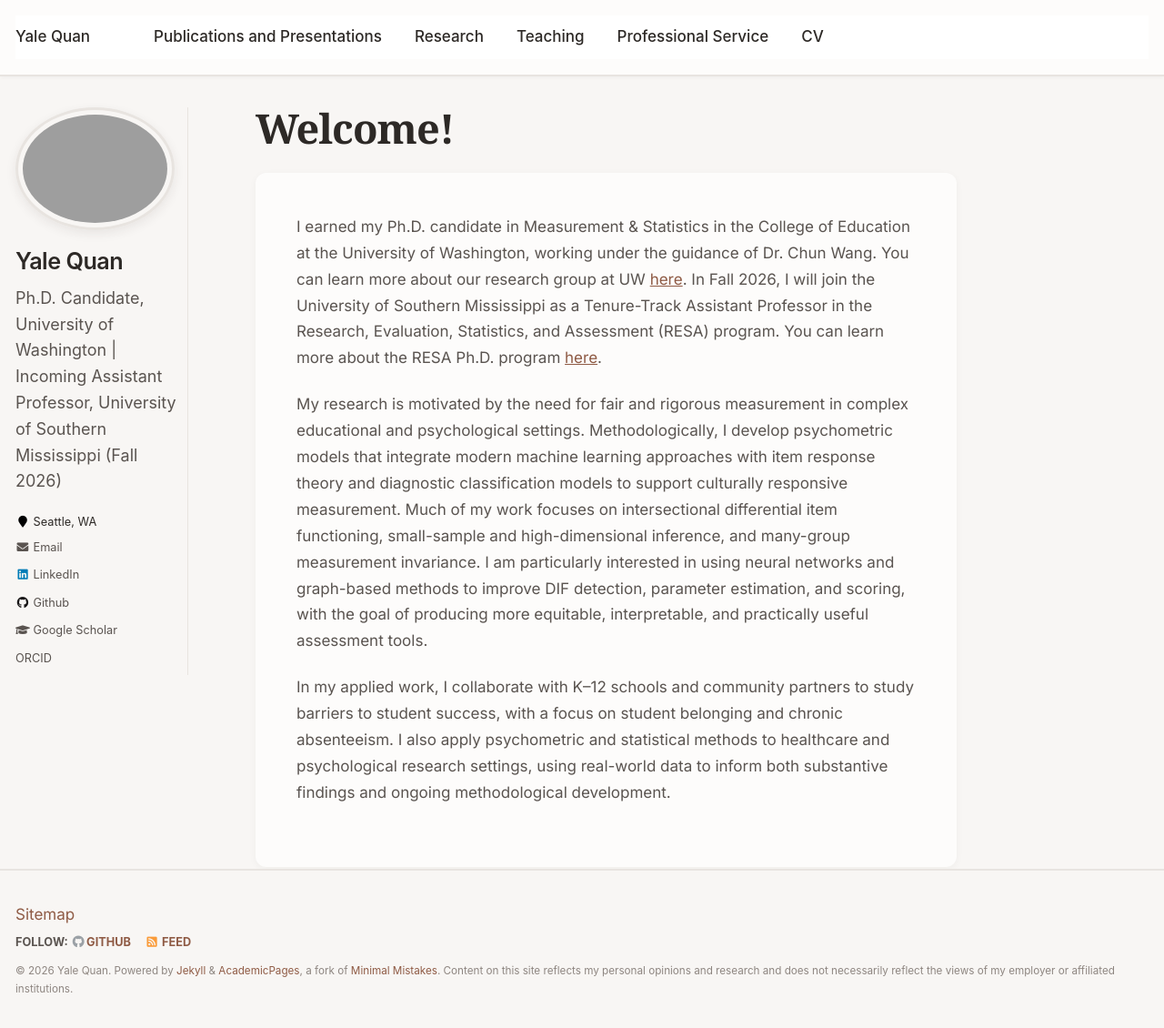
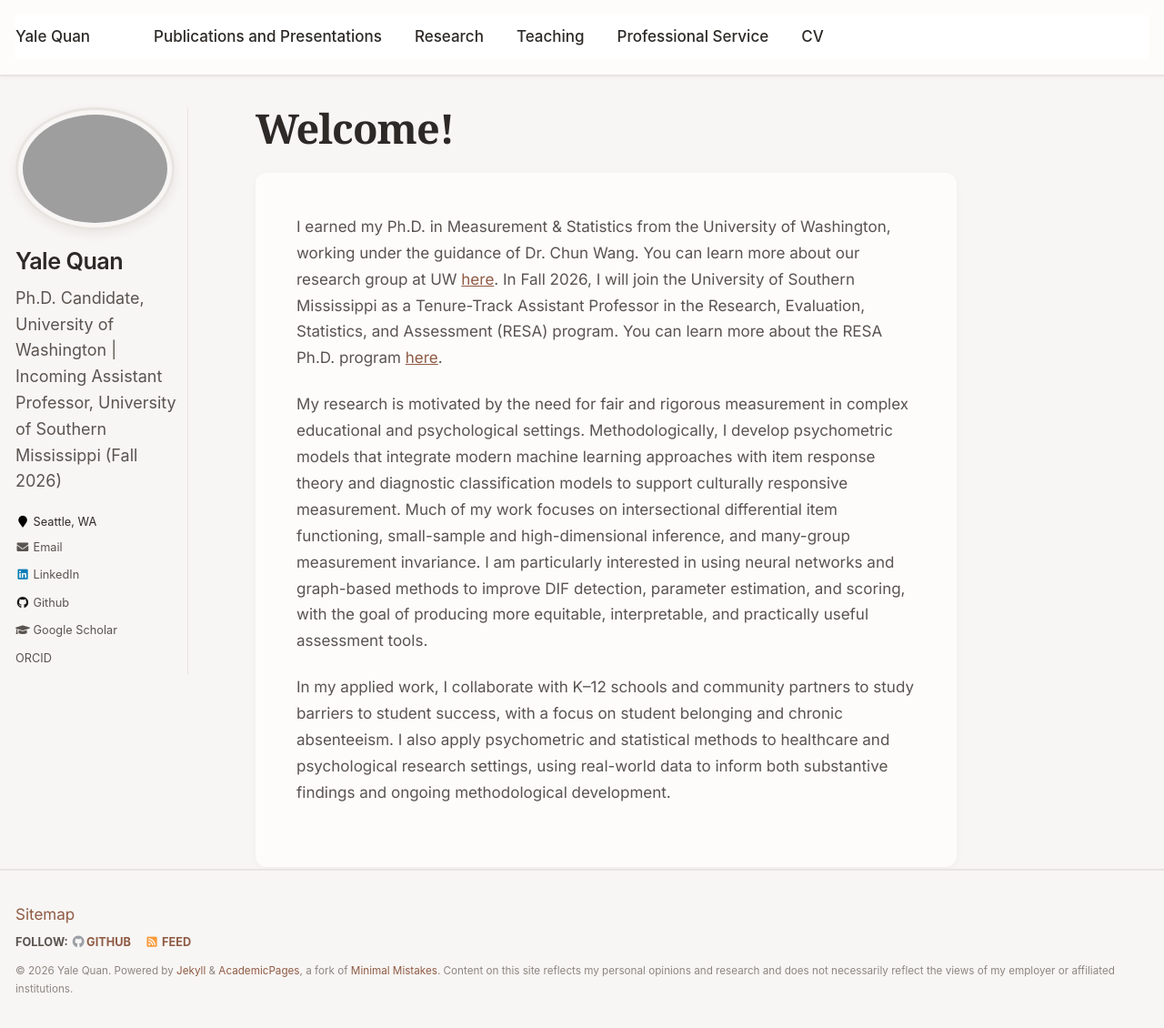
Before and after one commit to yalequan/yalequan.github.io, a Jekyll site: the page built from _pages/about.md, in a window 1280 px wide and 1131 px high. Shown: the whole window at 91% size. Built offline with Jekyll 4.4.1, drawn with Linux system fonts in a browser that asks for light colours.

Commit message:
Revise Ph.D. description for clarity and brevity

```diff
--- a/_pages/about.md
+++ b/_pages/about.md
@@ -8,7 +8,7 @@ redirect_from:
   - /about.html
 ---
 
-I earned my Ph.D. candidate in Measurement & Statistics in the College of Education at the University of Washington, working under the guidance of Dr. Chun Wang. You can learn more about our research group at UW [here](https://sites.uw.edu/pmetrics/). In Fall 2026, I will join the University of Southern Mississippi as a Tenure-Track Assistant Professor in the Research, Evaluation, Statistics, and Assessment (RESA) program. You can learn more about the RESA Ph.D. program [here](https://www.usm.edu/graduate-programs/educational-research.php).
+I earned my Ph.D. in Measurement & Statistics from the University of Washington, working under the guidance of Dr. Chun Wang. You can learn more about our research group at UW [here](https://sites.uw.edu/pmetrics/). In Fall 2026, I will join the University of Southern Mississippi as a Tenure-Track Assistant Professor in the Research, Evaluation, Statistics, and Assessment (RESA) program. You can learn more about the RESA Ph.D. program [here](https://www.usm.edu/graduate-programs/educational-research.php).
 
 
 My research is motivated by the need for fair and rigorous measurement in complex educational and psychological settings. Methodologically, I develop psychometric models that integrate modern machine learning approaches with item response theory and diagnostic classification models to support culturally responsive measurement. Much of my work focuses on intersectional differential item functioning, small-sample and high-dimensional inference, and many-group measurement invariance. I am particularly interested in using neural networks and graph-based methods to improve DIF detection, parameter estimation, and scoring, with the goal of producing more equitable, interpretable, and practically useful assessment tools.
```
